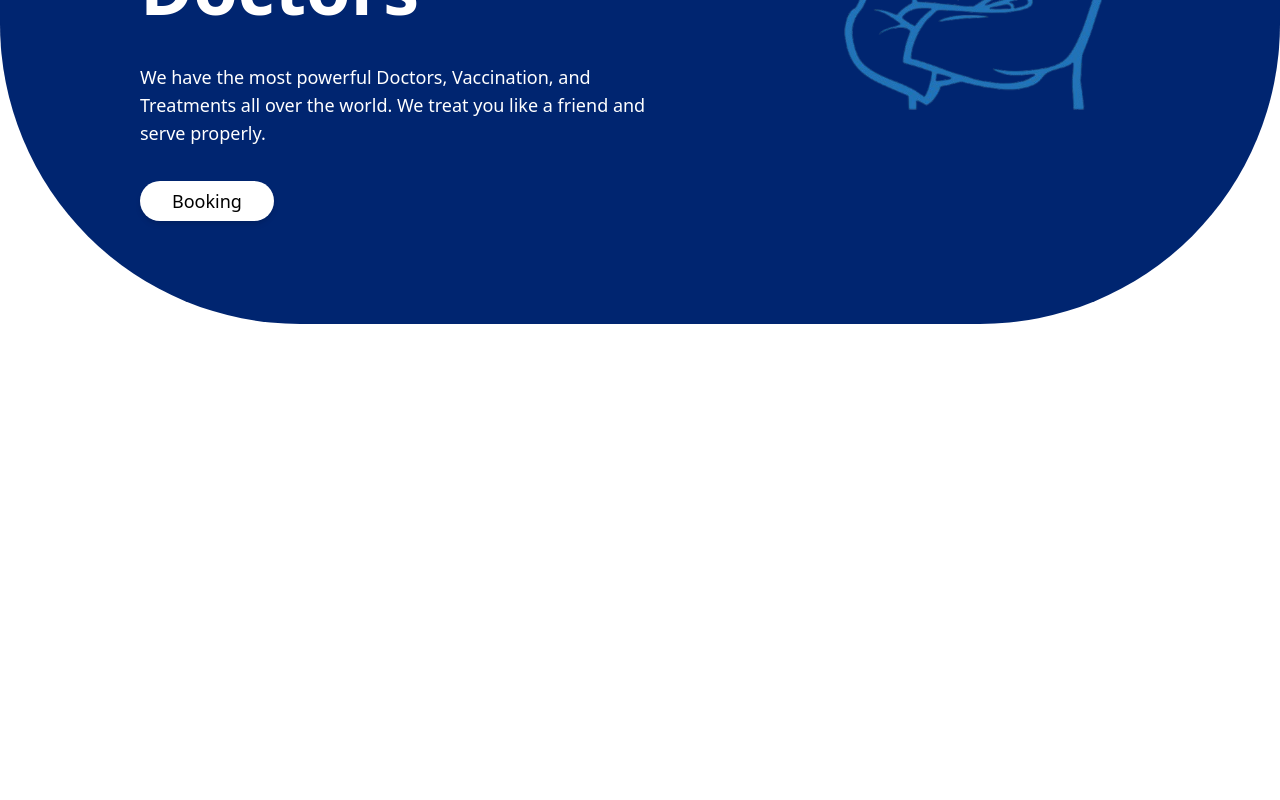
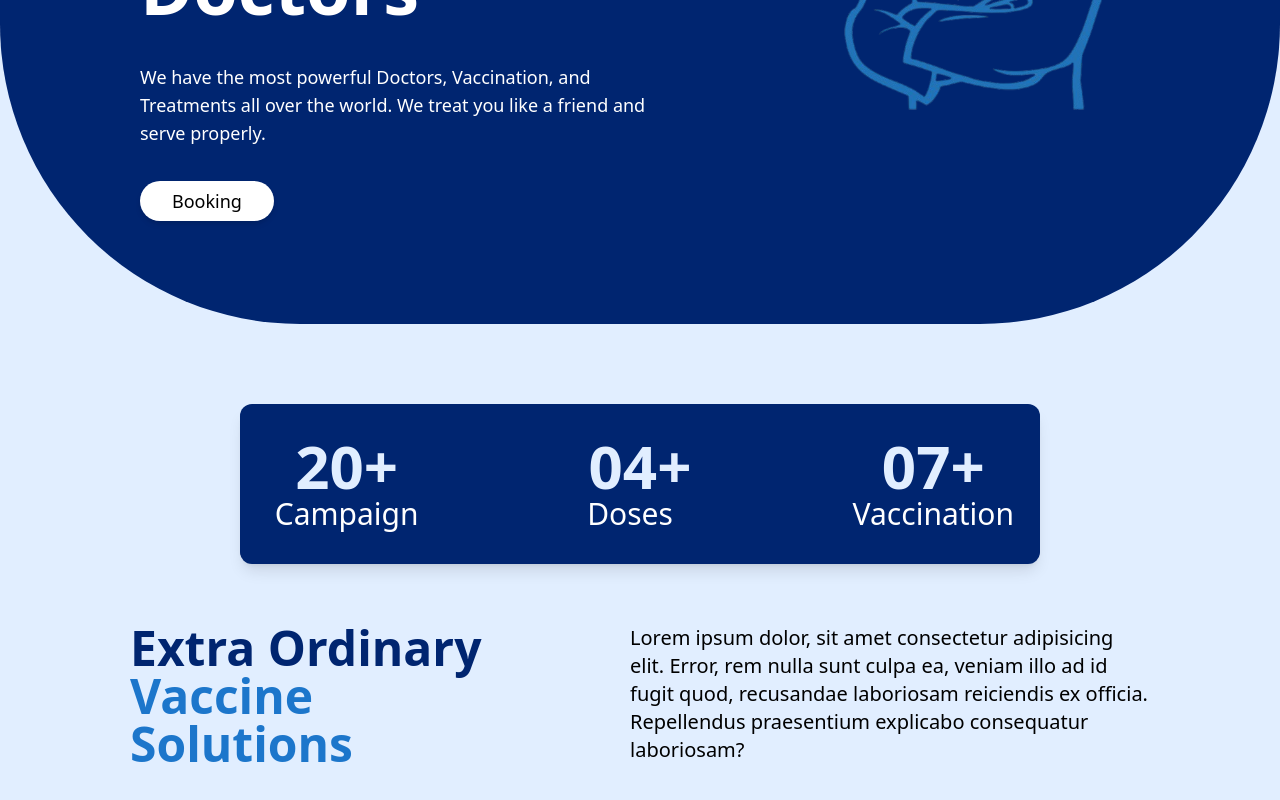
Before and after one commit to rifatbroh/Vaccination-Management-System-Frontend, a React (Vite) app: page / in a window 1280 px wide. Shown: the part 462-1262 px from the top of the page. Before the commit the page ends 800 px from the top, so only its background shows below. Built offline with nearby package versions, Linux system fonts and the light colour scheme.

Commit message:
Customize landing page

```diff
--- a/src/App.jsx
+++ b/src/App.jsx
@@ -1,6 +1,5 @@
 import React from 'react';
 import { BrowserRouter as Router, Routes, Route } from 'react-router-dom';
-import Home from './pages/Home';
 
 
 import Doctor_dashboard from './components/Dashboard/Doctor_dashboard';
@@ -9,13 +8,14 @@ import Admin_dashboard from './components/Dashboard/Admin_dashboard';
 import Register from './pages/Register';
 import Login from './Login';
 import Magic_Dashboard from './components/Magic_Dashboard';
+import Landing_Page from './pages/Landing_Page';
 
 
 const App = () => {
   return (
     <Router>
       <Routes>
-        <Route path="/" element={<Home />} />
+        <Route path='/' element={<Landing_Page />} />
         <Route path="/registration" element={<Register />} />
         <Route path="/login" element={<Login />} />
         <Route path="/magic" element={<Magic_Dashboard />} />
--- /dev/null
+++ b/src/components/Hero/Counter.jsx
@@ -0,0 +1,24 @@
+import React from 'react';
+
+const Counter = () => {
+    return (
+        <div>
+            <div class="card flex justify-center gap-20 bg-[#002570] mt-20 mx-60 rounded-xl shadow-lg">
+                <div class="card-1 h-40 w-60 flex flex-col justify-center items-center">
+                    <h1 class="text-6xl font-bold text-[#e1eeff]">20+</h1>
+                    <p class="text-3xl text-white">Campaign</p>
+                </div>
+                <div class="card-1 h-40 w-60 flex flex-col justify-center items-center">
+                    <h1 class="text-6xl font-bold text-[#e1eeff]">04+</h1>
+                    <p class="text-3xl text-white mr-5">Doses</p>
+                </div>
+                <div class="card-1 h-40 w-60 flex flex-col justify-center items-center">
+                    <h1 class="text-6xl font-bold text-[#e1eeff]">07+</h1>
+                    <p class="text-3xl text-white">Vaccination</p>
+                </div>
+            </div>
+        </div>
+    );
+};
+
+export default Counter;
--- a/src/pages/About.jsx
+++ b/src/pages/About.jsx
@@ -2,7 +2,39 @@
 const About = () => {
     return (
         <div>
+            <div class="top-info flex pt-15 px-35 gap-25 justify-center">
+                <div class="left-text">
+                    <p class="text-5xl font-bold text-[#002570] w-100">Extra Ordinary <br /> <span class="text-[#1c76cb]">Vaccine Solutions</span></p>
+                </div>
+                <div class="right-text">
+                    <p class="text-xl w-130">Lorem ipsum dolor, sit amet consectetur adipisicing elit. Error, rem nulla sunt culpa ea, veniam illo ad id fugit quod, recusandae laboriosam reiciendis ex officia. Repellendus praesentium explicabo consequatur laboriosam?</p>
+                </div>
+            </div>
 
+            {/* About vaccine type */}
+
+            <div class="bottom-info flex justify-center gap-20 my-20">
+                <div class="details-1 w-60 bg-white p-5 rounded-xl shadow-xl">
+                    <div class="txt text-3xl font-bold text-[#002570]"><p>Orthopedic care sector</p></div>
+                    <img class="h-20 w-20 my-3" src="https://www.svgrepo.com/show/485748/injection.svg" alt="" />
+                    <p class="text-lg">Lorem ipsum dolor amet consectetur adipisicing elit. </p>
+                    <p class="text-xl text-blue-500 mt-3 hover:underline"><a href="#">Learn More</a></p>
+                </div>
+
+                <div class="details-1 w-60 bg-white p-5 rounded-xl shadow-xl">
+                    <div class="txt text-3xl font-bold text-[#002570]"><p>Orthopedic care sector</p></div>
+                    <img class="h-20 w-20 my-3" src="https://www.svgrepo.com/show/485748/injection.svg" alt="" />
+                    <p class="text-lg">Lorem ipsum dolor amet consectetur adipisicing elit. </p>
+                    <p class="text-xl text-blue-500 mt-3 hover:underline"><a href="#">Learn More</a></p>
+                </div>
+
+                <div class="details-1 w-60 bg-white p-5 rounded-xl shadow-xl">
+                    <div class="txt text-3xl font-bold text-[#002570]"><p>Orthopedic care sector</p></div>
+                    <img class="h-20 w-20 my-3" src="https://www.svgrepo.com/show/485748/injection.svg" alt="" />
+                    <p class="text-lg">Lorem ipsum dolor amet consectetur adipisicing elit. </p>
+                    <p class="text-xl text-blue-500 mt-3 hover:underline"><a href="#">Learn More</a></p>
+                </div>
+            </div>
         </div>
     );
 };
--- a/src/pages/Home.jsx
+++ /dev/null
@@ -1,13 +0,0 @@
-import Header from "../components/Header/Header";
-import Hero from "../components/Hero/Hero";
-
-const Home = () => {
-    return (
-        <div>
-            <Header />
-            <Hero />
-        </div>
-    );
-};
-
-export default Home;
--- /dev/null
+++ b/src/pages/Landing_Page.jsx
@@ -0,0 +1,17 @@
+import Header from "../components/Header/Header";
+import Counter from "../components/Hero/Counter";
+import Hero from "../components/Hero/Hero";
+import About from "./About";
+
+const Landing_Page = () => {
+    return (
+        <div className="bg-[#e1eeff]">
+            <Header />
+            <Hero />
+            <Counter />
+            <About />
+        </div>
+    );
+};
+
+export default Landing_Page;
```
